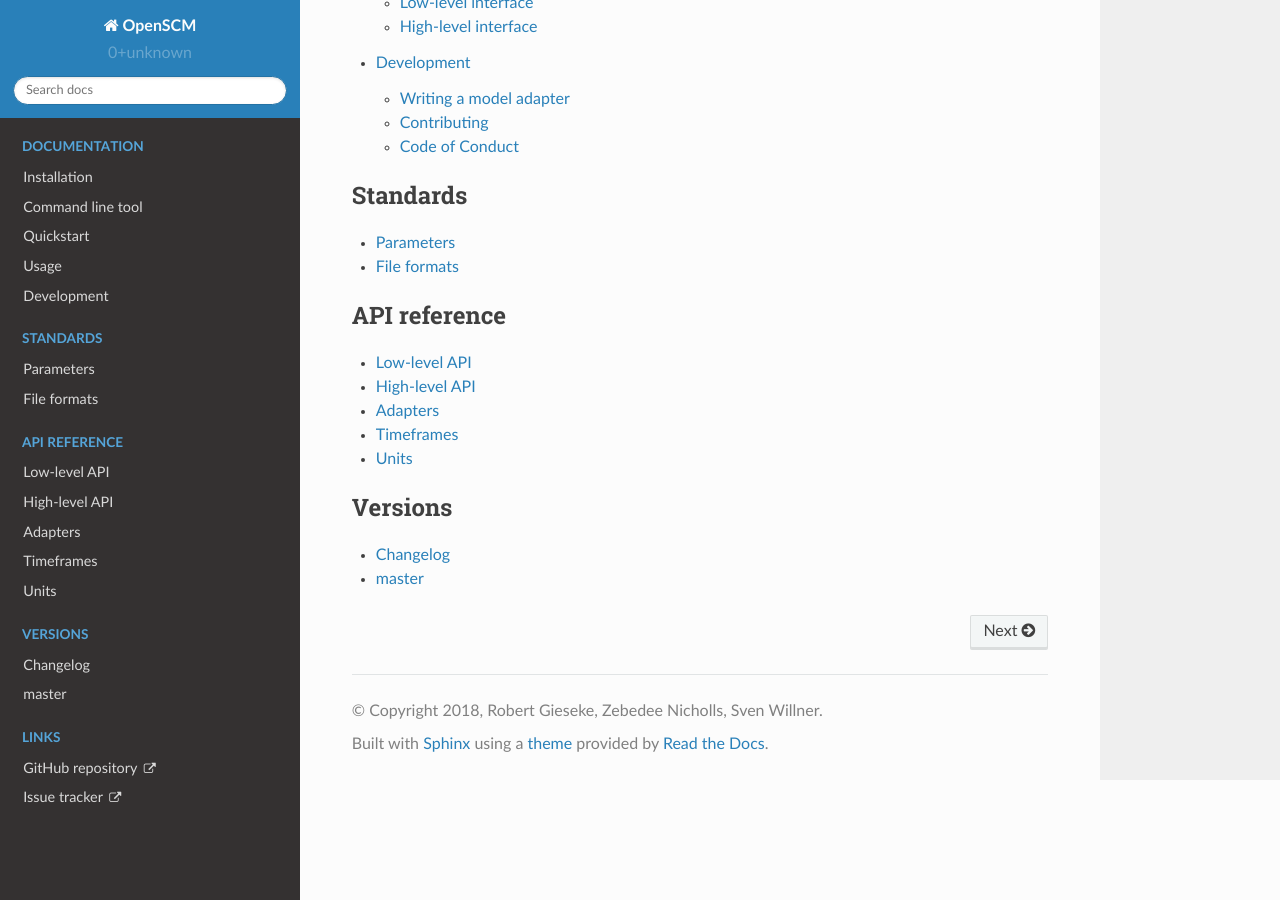
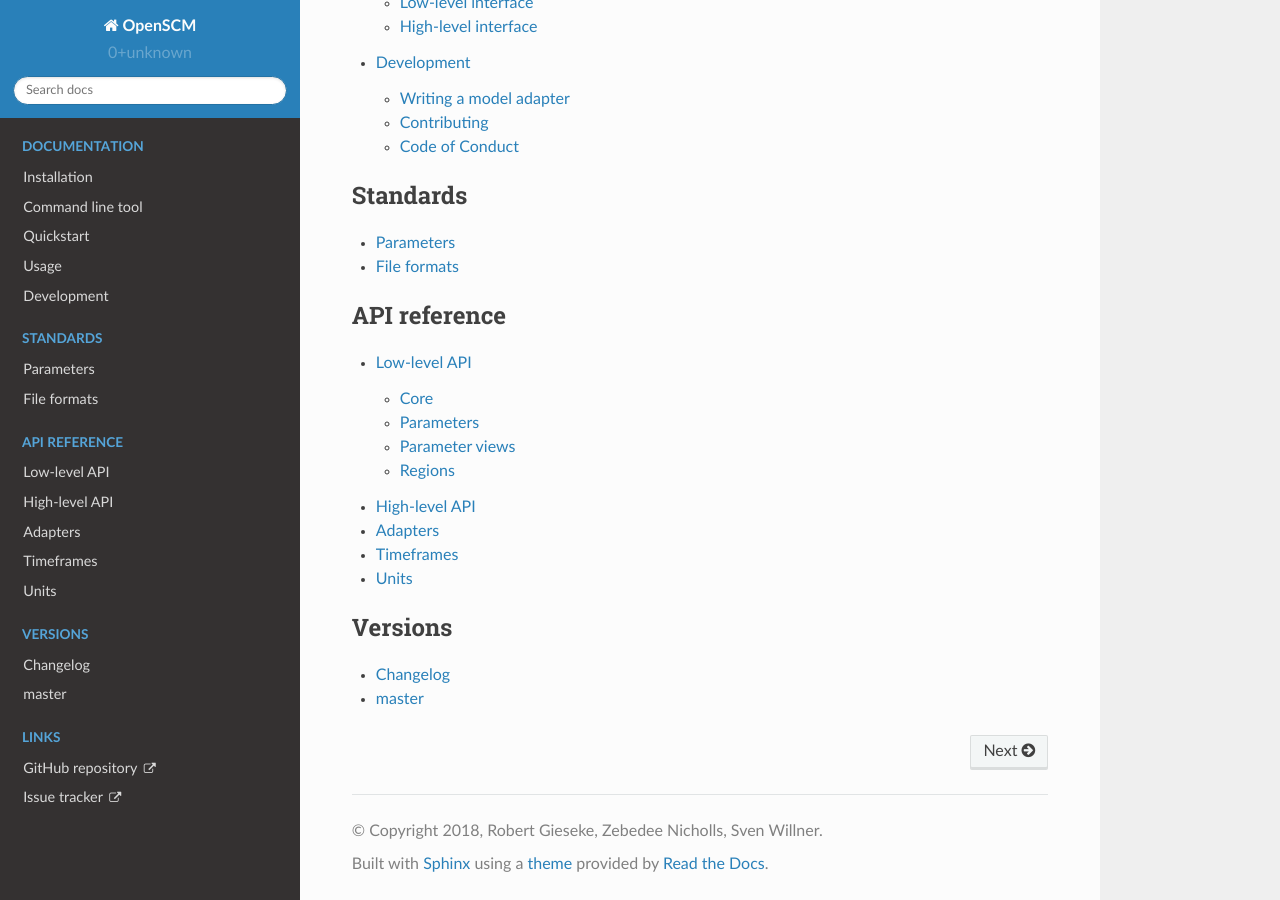
Before and after one commit to openscm/openscm, a Sphinx documentation site: the page built from docs/index.rst, in a window 1280 px wide and 900 px high, scrolled down 1286 px. Built offline with Sphinx 7.4.7 and the Read the Docs theme 2.0.0, drawn with Linux system fonts in a browser that asks for light colours.

Commit message:
Add all lowlevel modules to documentation

```diff
--- a/docs/lowlevel.rst
+++ b/docs/lowlevel.rst
@@ -3,4 +3,22 @@
 Low-level API
 -------------
 
+Core
+****
+
 .. automodule:: openscm.core
+
+Parameters
+**********
+
+.. automodule:: openscm.parameters
+
+Parameter views
+***************
+
+.. automodule:: openscm.parameter_views
+
+Regions
+*******
+
+.. automodule:: openscm.regions
```
Also changed, not shown: 1 other file.
